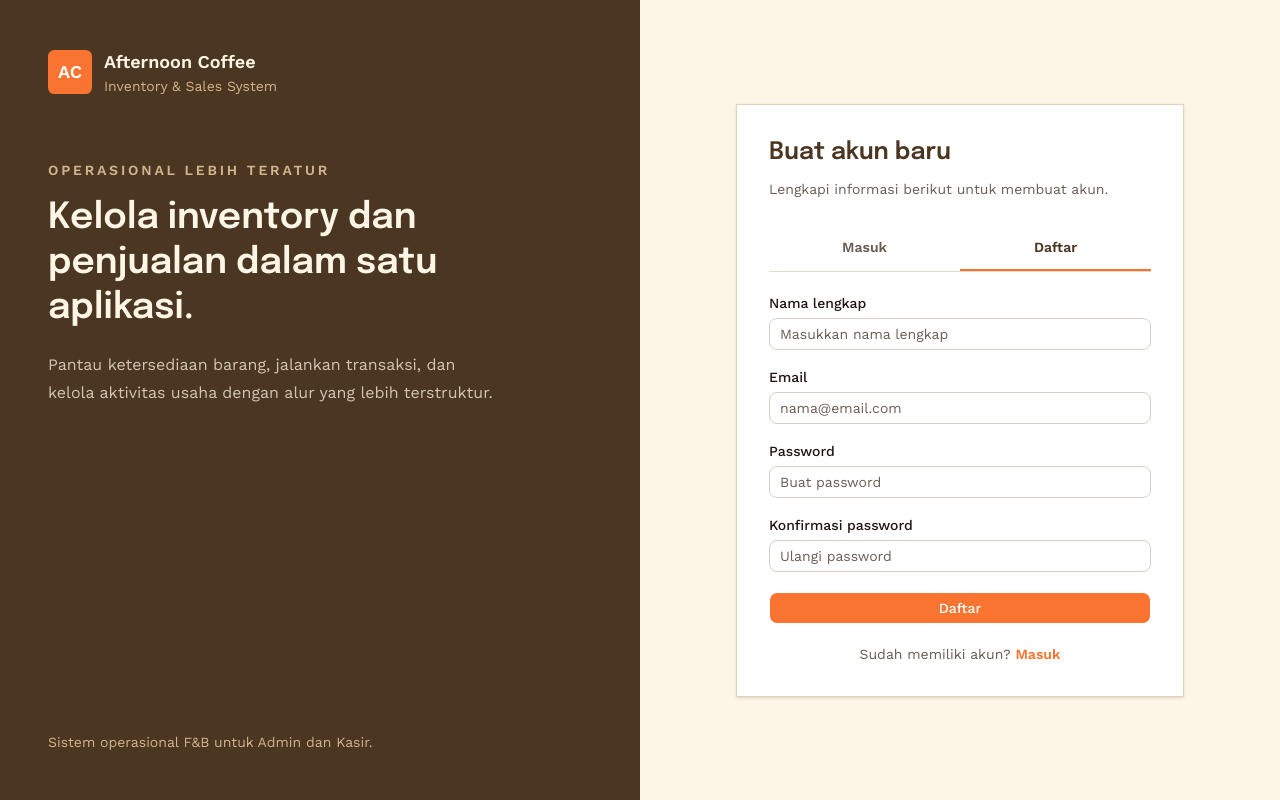
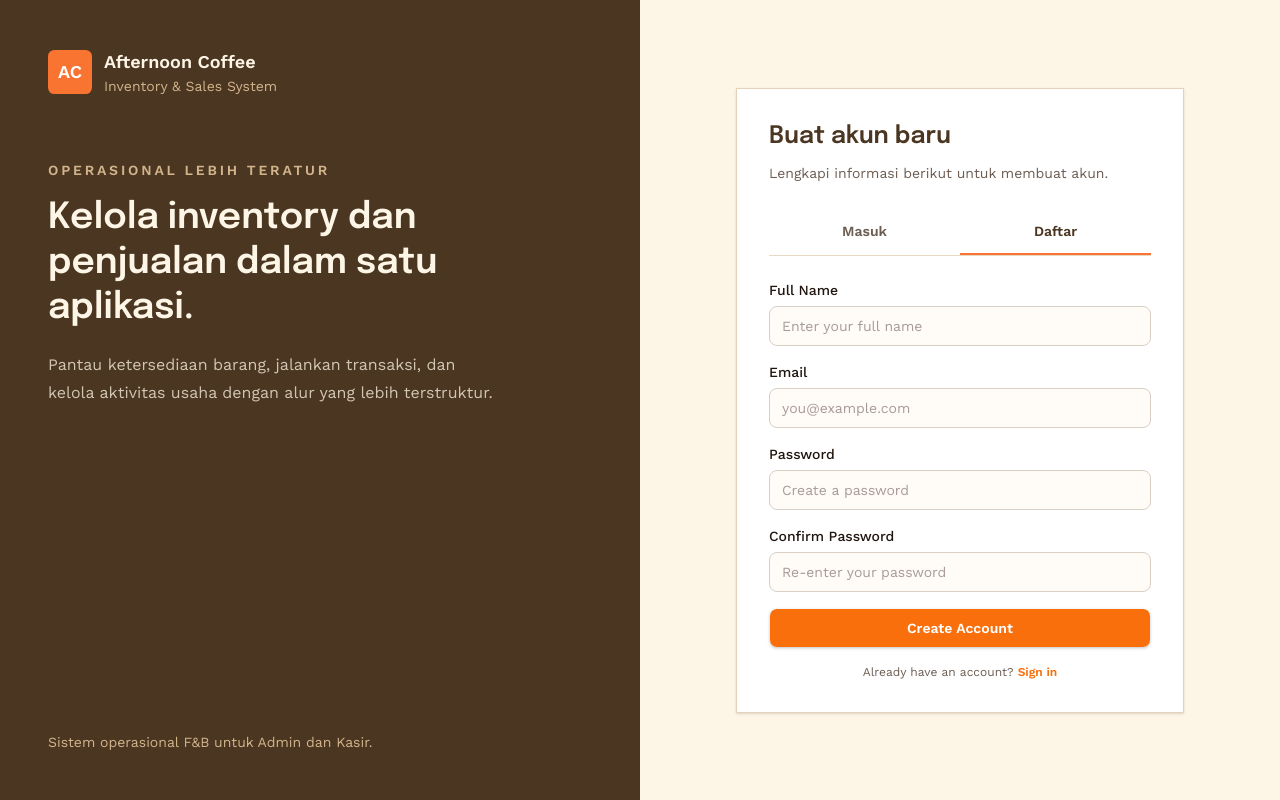
Before and after one commit to 505-kada-team/505-capstone-frontend, a React (Vite) app: page /login in a window 1280 px wide. Both pictures are taken after a click on the button "Daftar". Built offline with nearby package versions, Linux system fonts and the light colour scheme; no server answers.

Commit message:
feat: update login and register UI

```diff
--- a/src/components/shared/LoginForm.jsx
+++ b/src/components/shared/LoginForm.jsx
@@ -9,84 +9,98 @@ export default function LoginForm({ onSwitchToRegister }) {
   const navigate = useNavigate();
   const { register, errors, isSubmitting, serverError, onSubmit } = useLoginForm();
 
-  const handleFormSubmit = async (e) => {
-    const result = await submit(e);
-    if (result?.redirectToVerify) {
-      navigate('/verify-email', { state: { email: result.redirectToVerify } });
-    }
-  };
-
   return (
     <form onSubmit={onSubmit} className="space-y-5" noValidate>
-      <div className="space-y-2">
-        <Label htmlFor="login-email">Email</Label>
+      {/* Email */}
+      <div className="space-y-1.5">
+        <Label
+          htmlFor="login-email"
+          className="text-sm font-medium text-foreground"
+        >
+          Email
+        </Label>
 
         <Input
           id="login-email"
           type="email"
-          placeholder="nama@email.com"
+          placeholder="you@example.com"
           autoComplete="email"
           aria-invalid={Boolean(errors.email)}
           {...register('email')}
+          className="h-10 rounded-lg border-border bg-background px-3 shadow-none transition-colors placeholder:text-muted-foreground/60 focus-visible:border-accent focus-visible:ring-2 focus-visible:ring-accent/15"
         />
 
         {errors.email && (
-          <p className="text-sm text-destructive">{errors.email.message}</p>
+          <p className="text-xs leading-5 text-destructive">
+            {errors.email.message}
+          </p>
         )}
       </div>
 
-      <div className="space-y-2">
+      {/* Password */}
+      <div className="space-y-1.5">
         <div className="flex items-center justify-between gap-4">
-          <Label htmlFor="login-password">Password</Label>
+          <Label
+            htmlFor="login-password"
+            className="text-sm font-medium text-foreground"
+          >
+            Password
+          </Label>
 
           <button
             type="button"
             onClick={() => navigate('/forgot-password')}
-            className="text-sm font-medium text-[#F97331] hover:underline"
+            className="text-xs font-medium text-accent transition-colors hover:text-accent/80"
           >
-            Lupa password?
+            Forgot password?
           </button>
         </div>
 
         <Input
           id="login-password"
           type="password"
-          placeholder="Masukkan password"
+          placeholder="Enter your password"
           autoComplete="current-password"
           aria-invalid={Boolean(errors.password)}
           {...register('password')}
+          className="h-10 rounded-lg border-border bg-background px-3 shadow-none transition-colors placeholder:text-muted-foreground/60 focus-visible:border-accent focus-visible:ring-2 focus-visible:ring-accent/15"
         />
 
         {errors.password && (
-          <p className="text-sm text-destructive">{errors.password.message}</p>
+          <p className="text-xs leading-5 text-destructive">
+            {errors.password.message}
+          </p>
         )}
       </div>
 
+      {/* Server Error */}
       {serverError && (
         <div
           role="alert"
-          className="rounded-md border border-destructive/30 bg-destructive/10 px-4 py-3 text-sm text-destructive"
+          className="border-l-2 border-destructive bg-destructive/5 px-3 py-2.5 text-xs leading-5 text-destructive"
         >
           {serverError}
         </div>
       )}
 
+      {/* Submit */}
       <Button
         type="submit"
         disabled={isSubmitting}
-        className="w-full bg-[#F97331] text-white hover:bg-[#F97331]/90"
+        className="h-10 w-full rounded-lg bg-accent font-semibold text-white shadow-sm transition-colors hover:bg-accent/90"
       >
-        {isSubmitting ? 'Memproses login...' : 'Masuk'}
+        {isSubmitting ? 'Signing in...' : 'Sign In'}
       </Button>
 
-      <p className="text-center text-sm text-muted-foreground">
-        Belum memiliki akun?{' '}
+      {/* Register */}
+      <p className="text-center text-xs text-muted-foreground">
+        Don&apos;t have an account?{' '}
         <button
           type="button"
           onClick={onSwitchToRegister}
-          className="font-semibold text-[#F97331] hover:underline"
+          className="font-semibold text-accent transition-colors hover:text-accent/80"
         >
-          Daftar sekarang
+          Create an account
         </button>
       </p>
     </form>
--- a/src/components/shared/RegisterForm.jsx
+++ b/src/components/shared/RegisterForm.jsx
@@ -8,102 +8,139 @@ export default function RegisterForm({ onSwitchToLogin }) {
     useRegisterForm({ onSwitchToLogin });
 
   return (
-    <form onSubmit={onSubmit} className="space-y-5" noValidate>
-      <div className="space-y-2">
-        <Label htmlFor="register-name">Nama lengkap</Label>
+    <form onSubmit={onSubmit} className="space-y-4" noValidate>
+      {/* Full Name */}
+      <div className="space-y-1.5">
+        <Label
+          htmlFor="register-name"
+          className="text-sm font-medium text-foreground"
+        >
+          Full Name
+        </Label>
 
         <Input
           id="register-name"
           type="text"
-          placeholder="Masukkan nama lengkap"
+          placeholder="Enter your full name"
           autoComplete="name"
           aria-invalid={Boolean(errors.name)}
           {...register('name')}
+          className="h-10 rounded-lg border-border bg-background px-3 shadow-none transition-colors placeholder:text-muted-foreground/60 focus-visible:border-accent focus-visible:ring-2 focus-visible:ring-accent/15"
         />
 
         {errors.name && (
-          <p className="text-sm text-destructive">{errors.name.message}</p>
+          <p className="text-xs leading-5 text-destructive">
+            {errors.name.message}
+          </p>
         )}
       </div>
 
-      <div className="space-y-2">
-        <Label htmlFor="register-email">Email</Label>
+      {/* Email */}
+      <div className="space-y-1.5">
+        <Label
+          htmlFor="register-email"
+          className="text-sm font-medium text-foreground"
+        >
+          Email
+        </Label>
 
         <Input
           id="register-email"
           type="email"
-          placeholder="nama@email.com"
+          placeholder="you@example.com"
           autoComplete="email"
           aria-invalid={Boolean(errors.email)}
           {...register('email')}
+          className="h-10 rounded-lg border-border bg-background px-3 shadow-none transition-colors placeholder:text-muted-foreground/60 focus-visible:border-accent focus-visible:ring-2 focus-visible:ring-accent/15"
         />
 
         {errors.email && (
-          <p className="text-sm text-destructive">{errors.email.message}</p>
+          <p className="text-xs leading-5 text-destructive">
+            {errors.email.message}
+          </p>
         )}
       </div>
 
-      <div className="space-y-2">
-        <Label htmlFor="register-password">Password</Label>
+      {/* Password */}
+      <div className="space-y-1.5">
+        <Label
+          htmlFor="register-password"
+          className="text-sm font-medium text-foreground"
+        >
+          Password
+        </Label>
 
         <Input
           id="register-password"
           type="password"
-          placeholder="Buat password"
+          placeholder="Create a password"
           autoComplete="new-password"
           aria-invalid={Boolean(errors.password)}
           {...register('password')}
+          className="h-10 rounded-lg border-border bg-background px-3 shadow-none transition-colors placeholder:text-muted-foreground/60 focus-visible:border-accent focus-visible:ring-2 focus-visible:ring-accent/15"
         />
 
         {errors.password && (
-          <p className="text-sm text-destructive">{errors.password.message}</p>
+          <p className="text-xs leading-5 text-destructive">
+            {errors.password.message}
+          </p>
         )}
       </div>
 
-      <div className="space-y-2">
-        <Label htmlFor="register-confirm-password">Konfirmasi password</Label>
+      {/* Confirm Password */}
+      <div className="space-y-1.5">
+        <Label
+          htmlFor="register-confirm-password"
+          className="text-sm font-medium text-foreground"
+        >
+          Confirm Password
+        </Label>
 
         <Input
           id="register-confirm-password"
           type="password"
-          placeholder="Ulangi password"
+          placeholder="Re-enter your password"
           autoComplete="new-password"
           aria-invalid={Boolean(errors.confirmPassword)}
           {...register('confirmPassword')}
+          className="h-10 rounded-lg border-border bg-background px-3 shadow-none transition-colors placeholder:text-muted-foreground/60 focus-visible:border-accent focus-visible:ring-2 focus-visible:ring-accent/15"
         />
 
         {errors.confirmPassword && (
-          <p className="text-sm text-destructive">
+          <p className="text-xs leading-5 text-destructive">
             {errors.confirmPassword.message}
           </p>
         )}
       </div>
 
+      {/* Server Error */}
       {serverError && (
         <div
           role="alert"
-          className="rounded-md border border-destructive/30 bg-destructive/10 px-4 py-3 text-sm text-destructive"
+          className="border-l-2 border-destructive bg-destructive/5 px-3 py-2.5 text-xs leading-5 text-destructive"
         >
           {serverError}
         </div>
       )}
 
+      {/* Submit */}
       <Button
         type="submit"
         disabled={isSubmitting}
-        className="w-full bg-[#F97331] text-white hover:bg-[#F97331]/90"
+        className="h-10 w-full rounded-lg bg-accent font-semibold text-white shadow-sm transition-colors hover:bg-accent/90"
       >
-        {isSubmitting ? 'Mendaftarkan akun...' : 'Daftar'}
+        {isSubmitting ? 'Creating account...' : 'Create Account'}
       </Button>
 
-      <p className="text-center text-sm text-muted-foreground">
-        Sudah memiliki akun?{' '}
+      {/* Switch to Login */}
+      <p className="text-center text-xs text-muted-foreground">
+        Already have an account?{' '}
         <button
           type="button"
           onClick={onSwitchToLogin}
-          className="font-semibold text-[#F97331] hover:underline"
+          className="font-semibold text-accent transition-colors hover:text-accent/80"
         >
-          Masuk
+          Sign in
         </button>
       </p>
     </form>
```
